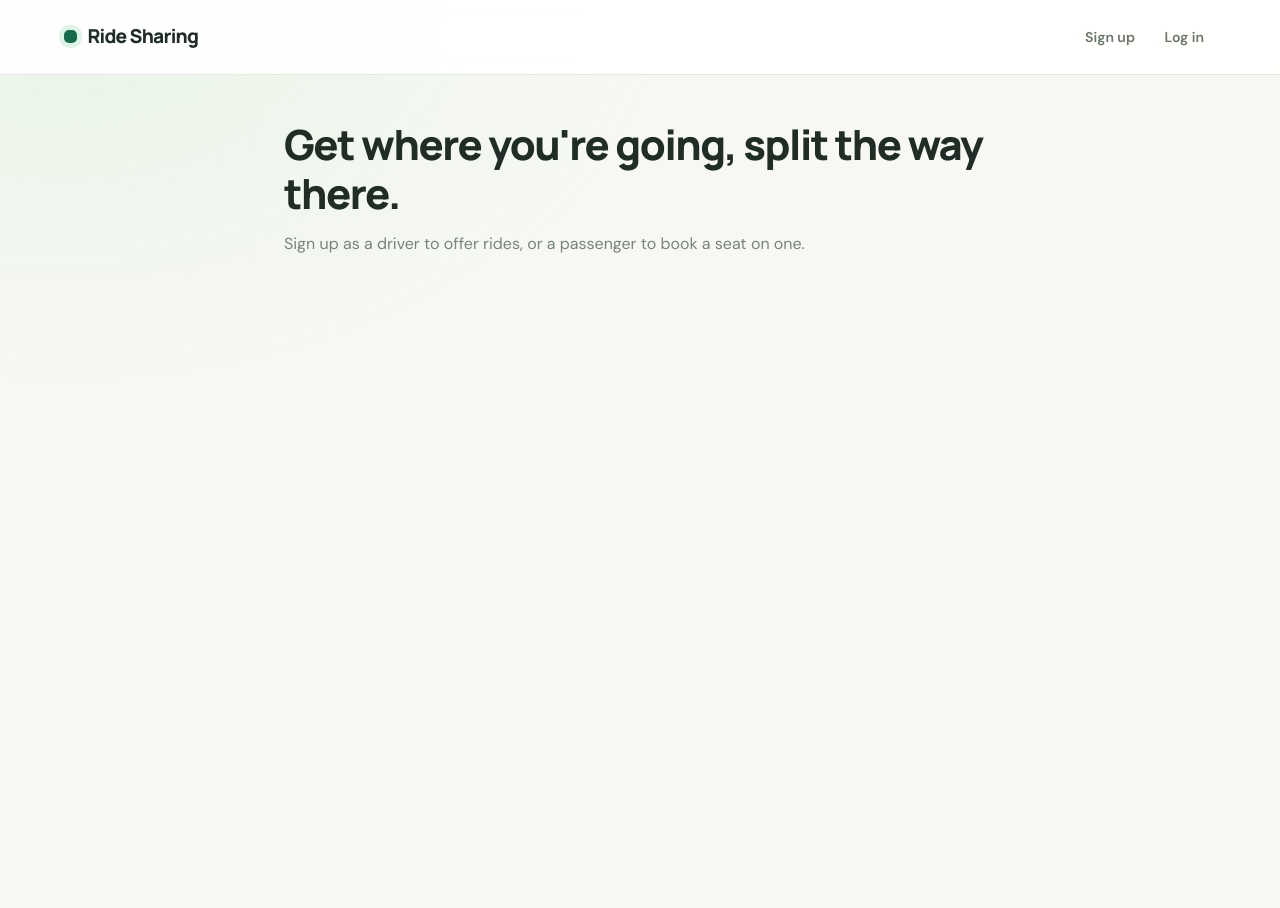
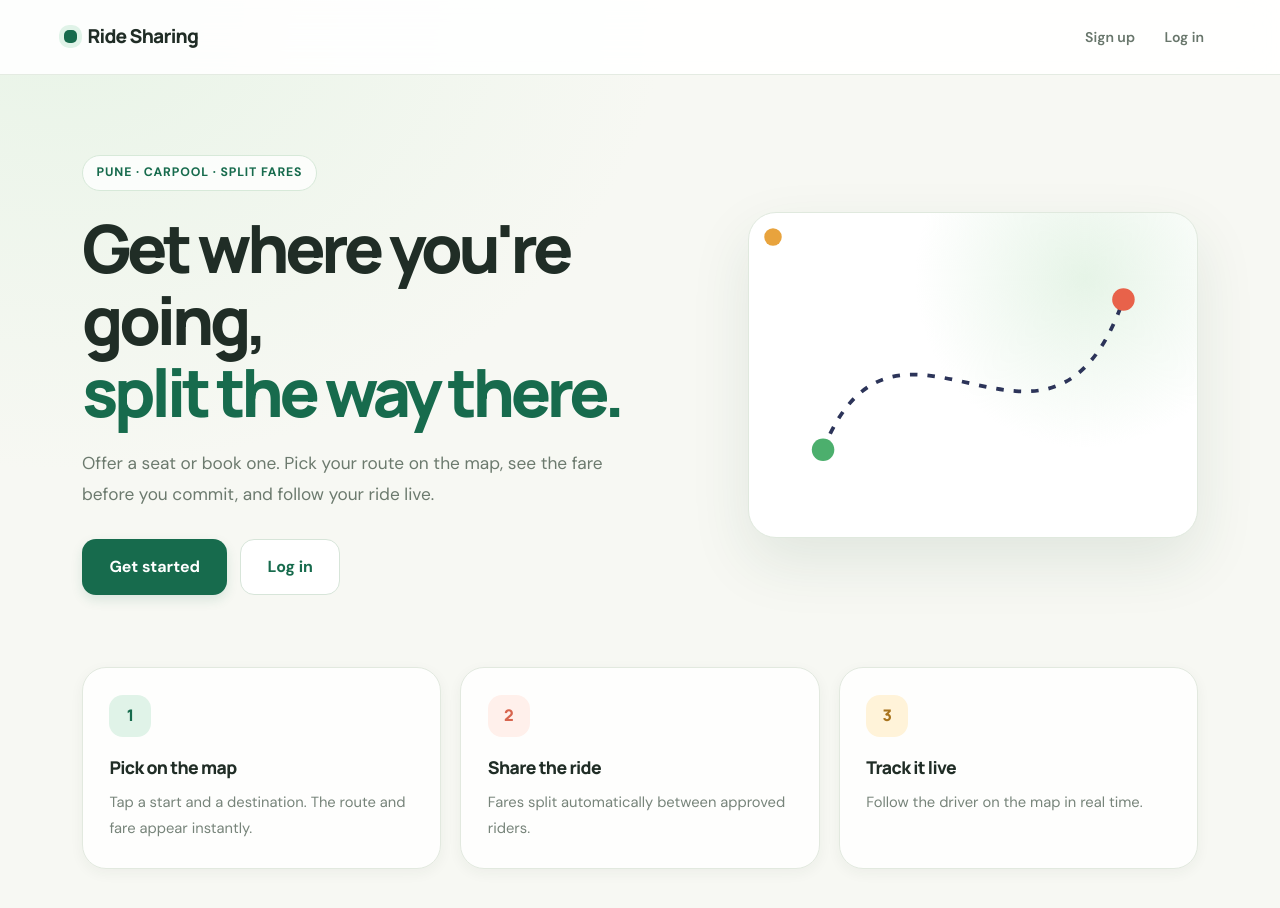
Before and after one commit to tanveegunge-creator/Ride-sharing, a React (Vite) app: page / in a window 1280 px wide. Shown: the top 908 px of the page. Before the commit the page ends 800 px from the top, so only its background shows below. Built offline with nearby package versions, Linux system fonts and the light colour scheme.

Commit message:
Update App.jsx

```diff
--- a/src/App.jsx
+++ b/src/App.jsx
@@ -49,14 +49,65 @@ function Navbar() {
 function Home() {
   const loggedIn = useAuthStatus();
   return (
-    <div className="page">
-      <h1>Get where you're going, split the way there.</h1>
-      <p className="page-lead">
-        {loggedIn
-          ? "Find a ride, offer one, or check on your current bookings from the menu above."
-          : "Sign up as a driver to offer rides, or a passenger to book a seat on one."}
-      </p>
-    </div>
+    <>
+      <section className="hero">
+        <div className="hero-copy">
+          <span className="eyebrow">Pune · Carpool · Split fares</span>
+          <h1 className="hero-title">
+            Get where you're going,
+            <br />
+            <span className="accent">split the way there.</span>
+          </h1>
+          <p className="hero-lead">
+            Offer a seat or book one. Pick your route on the map, see the fare
+            before you commit, and follow your ride live.
+          </p>
+          <div className="hero-cta">
+            {loggedIn ? (
+              <>
+                <Link className="btn btn-lg" to="/book">Find a ride</Link>
+                <Link className="btn btn-secondary btn-lg" to="/create-ride">Offer a ride</Link>
+              </>
+            ) : (
+              <>
+                <Link className="btn btn-lg" to="/signup">Get started</Link>
+                <Link className="btn btn-secondary btn-lg" to="/login">Log in</Link>
+              </>
+            )}
+          </div>
+        </div>
+
+        <svg className="hero-art" viewBox="0 0 320 220" aria-hidden="true">
+          <path id="trip" d="M40 170 C 100 20, 220 220, 280 50"
+                fill="none" stroke="#2c3459" strokeWidth="3" strokeDasharray="6 8" />
+          <circle cx="40" cy="170" r="9" fill="#4caf6d" />
+          <circle cx="280" cy="50" r="9" fill="#e8624a" />
+          <circle r="7" fill="#e8a33d">
+            <animateMotion dur="5s" repeatCount="indefinite">
+              <mpath href="#trip" />
+            </animateMotion>
+          </circle>
+        </svg>
+      </section>
+
+      <section className="steps">
+        <div className="step">
+          <span className="step-num">1</span>
+          <h3>Pick on the map</h3>
+          <p>Tap a start and a destination. The route and fare appear instantly.</p>
+        </div>
+        <div className="step">
+          <span className="step-num">2</span>
+          <h3>Share the ride</h3>
+          <p>Fares split automatically between approved riders.</p>
+        </div>
+        <div className="step">
+          <span className="step-num">3</span>
+          <h3>Track it live</h3>
+          <p>Follow the driver on the map in real time.</p>
+        </div>
+      </section>
+    </>
   );
 }
 
```
